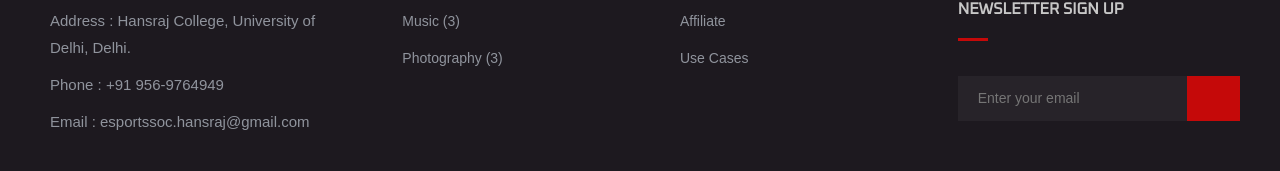
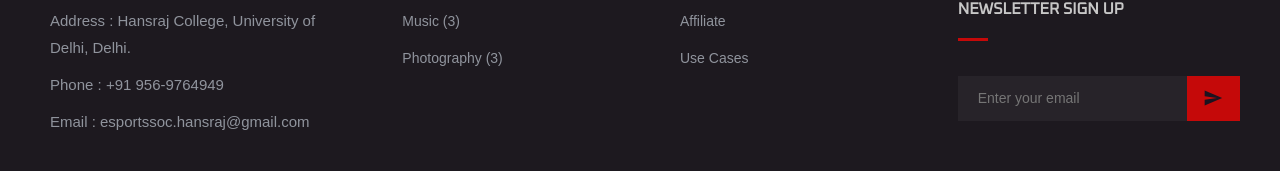
Before and after one commit to RakshitRabugotra/EsportsSoc, a React (Vite) app: page /EsportsSoc/home in a window 1280 px wide. Shown: the part 3491-3662 px from the top of the page. Built offline with nearby package versions, Linux system fonts and the light colour scheme.

Commit message:
Correct wrong foreground color of social media buttons

```diff
--- a/src/components/ContactUs/ContactUs.css
+++ b/src/components/ContactUs/ContactUs.css
@@ -194,6 +194,19 @@
   color: var(--xiketic);
   display: grid;
   place-content: center;
+  transition: all 300ms ease;
+}
+
+.footer-btn svg {
+  padding: 0;
+  display: block;
+  margin: auto;
+  font-size: 2rem;
+}
+
+.footer-btn:hover {
+  color: var(--red);
+  background-color: var(--xiketic);
 }
 
 .footer-bottom-img {
--- a/src/components/ContactUs/ContactUs.jsx
+++ b/src/components/ContactUs/ContactUs.jsx
@@ -3,6 +3,7 @@ import InstagramIcon from "@mui/icons-material/Instagram";
 import TwitterIcon from "@mui/icons-material/Twitter";
 import LinkedInIcon from "@mui/icons-material/LinkedIn";
 import PinterestIcon from "@mui/icons-material/Pinterest";
+import SendIcon from '@mui/icons-material/Send';
 
 function ContactUs() {
   return (
@@ -186,7 +187,7 @@ function ContactUs() {
                   className="email-field"/>
 
                 <button type="submit" className="footer-btn" aria-label="submit">
-                  <ion-icon name="rocket"></ion-icon>
+                  <SendIcon/>
                 </button>
               </form>
 
```
